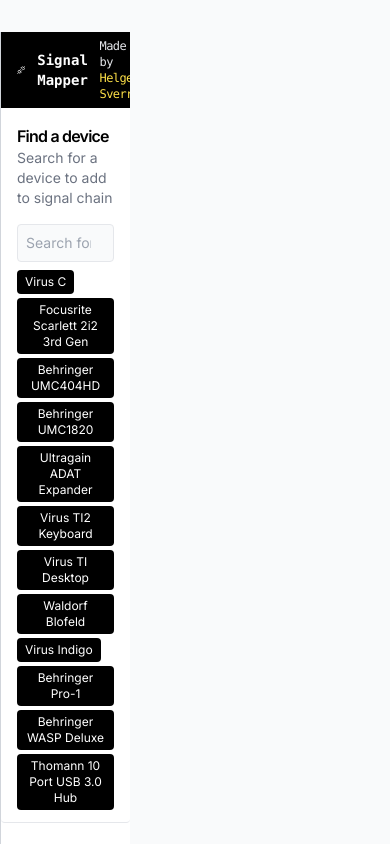
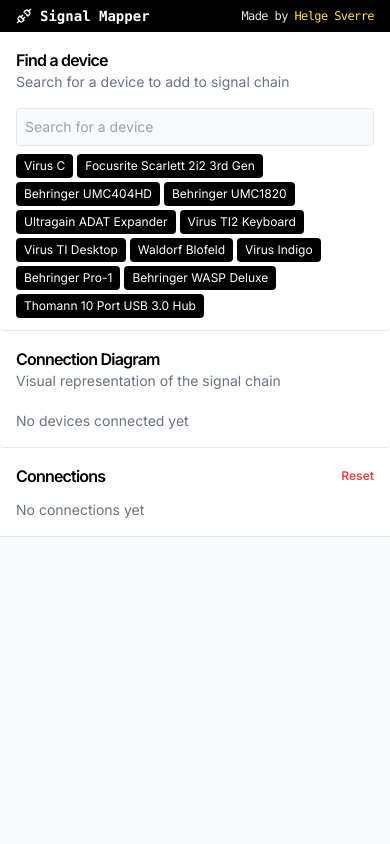
Before and after one commit to HelgeSverre/signalmapper, a Svelte app: page / in a window 390 px wide. Built offline with nearby package versions, Linux system fonts and the light colour scheme; a web font is replaced by a local one.

Commit message:
mobile responsive stuff

```diff
--- a/src/App.svelte
+++ b/src/App.svelte
@@ -235,9 +235,9 @@
   }
 </script>
 
-<main class="flex h-screen flex-col overscroll-y-contain">
-  <section class="flex h-full flex-1 flex-col bg-gray-50 md:flex-row">
-    <div class="w-full overflow-auto p-4">
+<main class="overscroll-y-contain md:flex md:h-screen md:flex-col">
+  <section class="flex h-full flex-1 flex-col-reverse bg-gray-50 md:flex-row">
+    <div class="w-full p-4 md:overflow-auto">
       <div class="grid grid-cols-1 justify-center gap-4 md:grid-cols-2 lg:grid-cols-4">
         {#each $devices as device (device.id)}
           <div class="w-auto rounded-lg border border-gray-200 bg-white">
@@ -365,7 +365,9 @@
       </div>
     </div>
 
-    <div class="flex w-1/3 flex-col gap-4 overflow-auto border-l border-gray-300 bg-white">
+    <div
+      class="flex w-full flex-col gap-4 border-b border-gray-200 bg-white md:w-1/3 md:overflow-auto md:border-l md:border-b-transparent"
+    >
       <nav class="flex flex-row items-center justify-between gap-2 bg-black px-4 py-1.5">
         <div class="flex flex-row items-center justify-start gap-2">
           <Unplug size="16" class="text-white" />
```
